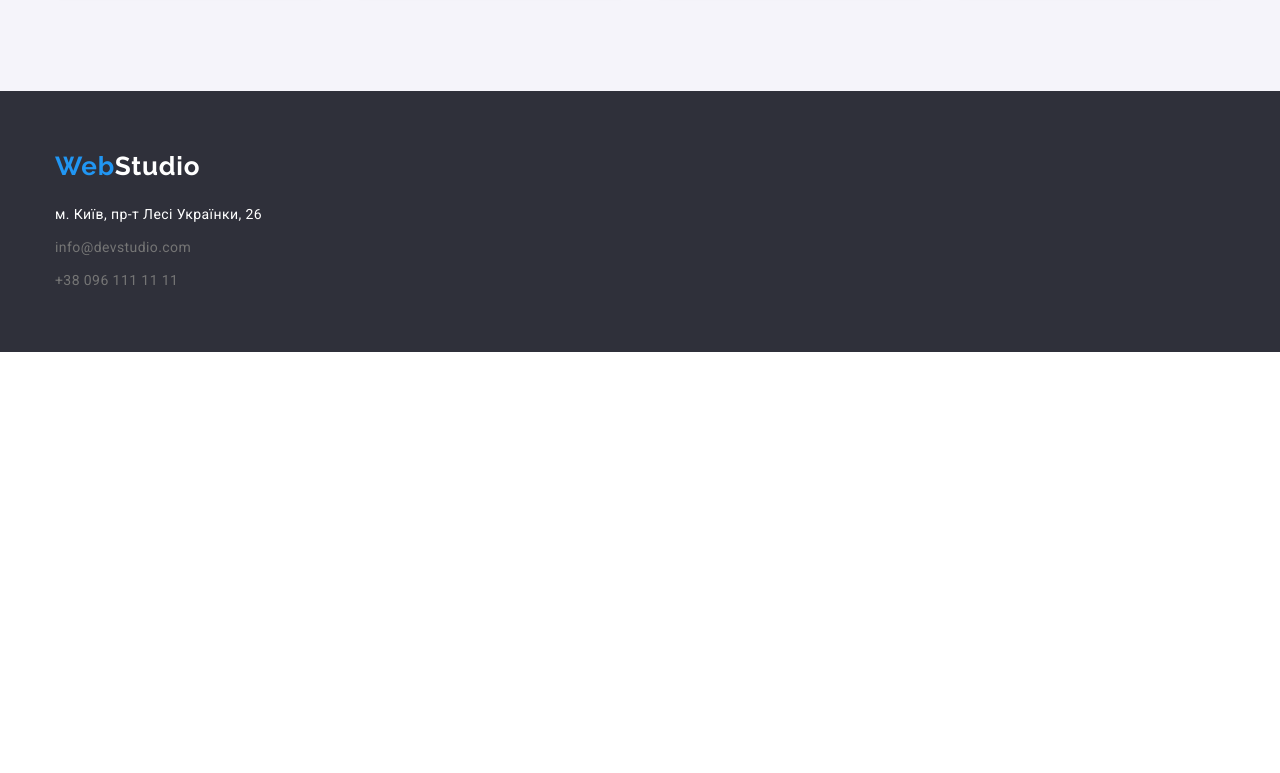
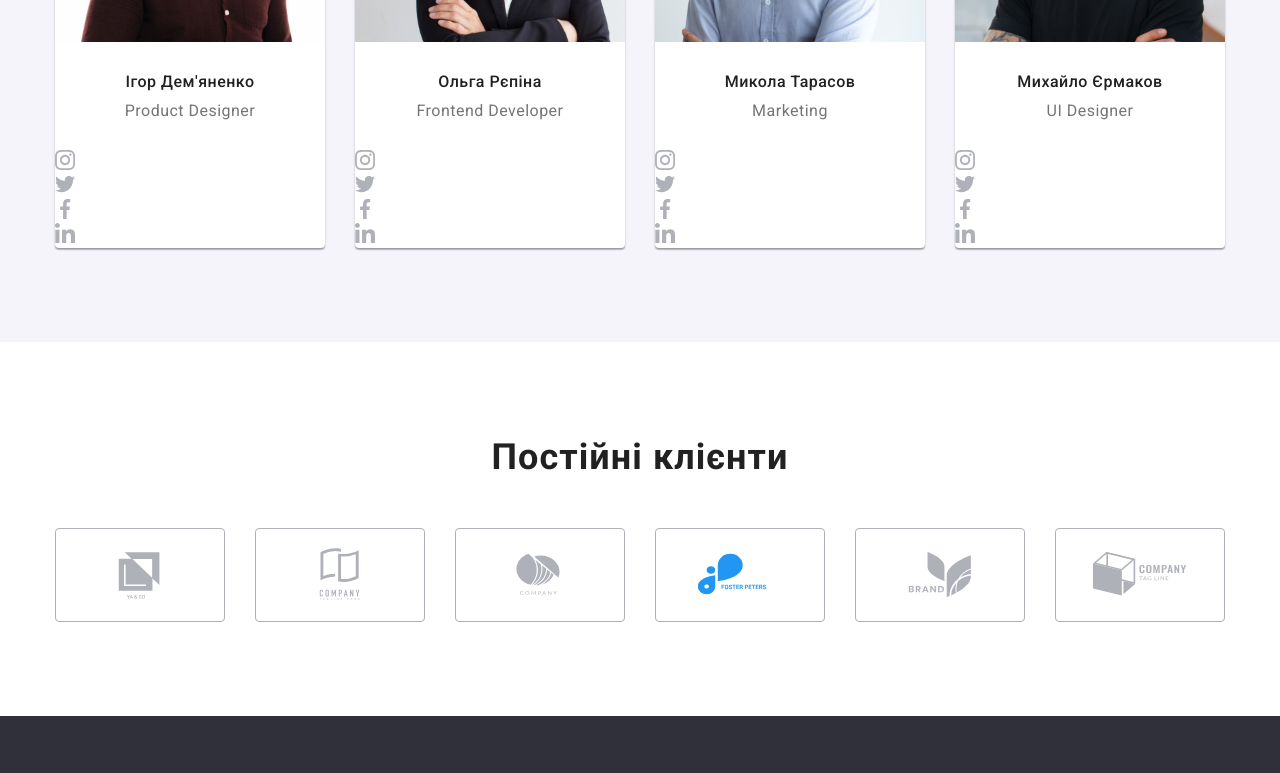
Before and after one commit to SerhiiOd/goit-markup-hw-04, a plain HTML site: page index.html in a window 1280 px wide. Shown: the part 2005-2778 px from the top of the page. Before the commit the page ends 2357 px from the top, so only its background shows below. Drawn offline with nearby package versions, Linux system fonts and the light colour scheme.

Commit message:
AllNewSummary

```diff
--- a/css/styles.css
+++ b/css/styles.css
@@ -19,11 +19,11 @@ html {
   box-sizing: border-box;
 }
 
-*,
+/* *,
 *::before,
 *::after {
   box-sizing: inherit;
-}
+} */
 
 body {
   font-family: 'Roboto', sans-serif;
@@ -134,6 +134,10 @@ img {
   margin-left: 50px;
 }
 
+.icon-contact {
+  margin-right: 10px;
+}
+
 .contact .info {
   display: block;
   color: var(--color-text-contact);
@@ -206,6 +210,16 @@ img {
   clip-path: inset(100%);
   clip: rect(0 0 0 0);
   overflow: hidden;
+}
+
+.icon-information {
+  display: flex;
+  justify-content: center;
+  align-items: center;
+  height: 120px;
+  margin-bottom: 30px;
+  background: #f5f4fa;
+  border-radius: 4px;
 }
 
 .information {
@@ -300,6 +314,28 @@ img {
   margin-bottom: var(--margin-content);
   margin-left: auto;
 }
+/* Постійні клієнти */
+
+.list-client {
+  display: flex;
+  gap: 30px;
+
+}
+
+.logo-center {
+  display: flex;
+  justify-content: center;
+  width: calc(100% - 150px / 6);
+  border: 1px solid #afb1b8;
+  border-radius: 4px;
+}
+
+.client-link {
+  display: flex;
+  width: auto;
+  height: 92px;
+  align-items: center;
+}
 
 /* Портфоліо */
 
@@ -342,6 +378,11 @@ img {
   flex-wrap: wrap;
   margin-top: -30px;
   margin-right: -30px;
+}
+
+.mark-bg:hover {
+  box-shadow: 0px 1px 1px rgba(0, 0, 0, 0.12), 0px 4px 4px rgba(0, 0, 0, 0.06),
+    1px 4px 6px rgba(0, 0, 0, 0.16);
 }
 
 .maket-bg > .mark-bg {
--- a/index.html
+++ b/index.html
@@ -32,9 +32,19 @@
         <!--Контакти-->
         <ul class="contact">
           <li class="item-info">
-            <a href="mailto:info@devstudio.com" class="info">info@devstudio.com</a>
+            <a href="mailto:info@devstudio.com" class="info"
+              ><svg class="icon-contact" width="16px" height="12px">
+                <use href="./images/symbol-defs.svg#envelope"></use></svg
+              >info@devstudio.com</a
+            >
           </li>
-          <li class="item-info"><a href="tel:+380961111111" class="info">+38 096 111 11 11</a></li>
+          <li class="item-info">
+            <a href="tel:+380961111111" class="info"
+              ><svg class="icon-contact" width="10px" height="16px">
+                <use href="./images/symbol-defs.svg#smartphone"></use></svg
+              >+38 096 111 11 11</a
+            >
+          </li>
         </ul>
       </div>
     </header>
@@ -55,24 +65,44 @@
           <h2 class="visually-hidden">Shadow</h2>
           <ul class="information">
             <li class="info-item">
+              <div class="icon-information">
+                <svg width="70px" height="70px">
+                  <use href="./images/symbol-defs.svg#antenna"></use>
+                </svg>
+              </div>
               <h3 class="factor">УВАГА ДО ДЕТАЛЕЙ</h3>
               <p class="opisanie">
                 Ідейні міркування, і навіть початок повсякденної роботи з формування позиції.
               </p>
             </li>
             <li class="info-item">
+              <div class="icon-information">
+                <svg width="70px" height="70px">
+                  <use href="./images/symbol-defs.svg#clock"></use>
+                </svg>
+              </div>
               <h3 class="factor">ПУНКТУАЛЬНІСТЬ</h3>
               <p class="opisanie">
                 Завдання організації, особливо рамки і місце навчання кадрів тягне у себе.
               </p>
             </li>
             <li class="info-item">
+              <div class="icon-information">
+                <svg width="70px" height="70px">
+                  <use href="./images/symbol-defs.svg#diagram"></use>
+                </svg>
+              </div>
               <h3 class="factor">ПЛАНУВАННЯ</h3>
               <p class="opisanie">
                 Так само консультація з широким активом значною мірою зумовлює.
               </p>
             </li>
             <li class="info-item">
+              <div class="icon-information">
+                <svg width="70px" height="70px">
+                  <use href="./images/symbol-defs.svg#astronaut"></use>
+                </svg>
+              </div>
               <h3 class="factor">СУЧАСНІ ТЕХНОЛОГІЇ</h3>
               <p class="opisanie">
                 Значимість цих проблем настільки очевидна, що реалізація планових завдань.
@@ -114,13 +144,29 @@
                 width="270"
                 class="photo-people"
               />
+              <div>
                 <h3 class="name-people">Ігор Дем'яненко</h3>
                 <p class="job-title">Product Designer</p>
+                <ul>
+                  <li><svg width="20px" height="20px"><use href="./images/symbol-defs.svg#instagram"></use></svg></li>
+                  <li><svg width="20px" height="20px"><use href="./images/symbol-defs.svg#twitter"></use></svg></li>
+                  <li><svg width="20px" height="20px"><use href="./images/symbol-defs.svg#facebook"></use></svg></li>
+                  <li><svg width="20px" height="20px"><use href="./images/symbol-defs.svg#linkedin"></use></svg></li>
+                </ul>
+              </div>
             </li>
             <li class="bg-card">
               <img src="./images/nametwo.jpg" alt="Ольга Рєпіна" width="270" class="photo-people" />
+              <div>
                 <h3 class="name-people">Ольга Рєпіна</h3>
                 <p class="job-title">Frontend Developer</p>
+                <ul>
+                  <li><svg width="20px" height="20px"><use href="./images/symbol-defs.svg#instagram"></use></svg></li>
+                  <li><svg width="20px" height="20px"><use href="./images/symbol-defs.svg#twitter"></use></svg></li>
+                  <li><svg width="20px" height="20px"><use href="./images/symbol-defs.svg#facebook"></use></svg></li>
+                  <li><svg width="20px" height="20px"><use href="./images/symbol-defs.svg#linkedin"></use></svg></li>
+                </ul>
+              </div>
             </li>
             <li class="bg-card">
               <img
@@ -129,8 +175,16 @@
                 width="270"
                 class="photo-people"
               />
+              <div>
                 <h3 class="name-people">Микола Тарасов</h3>
                 <p class="job-title">Marketing</p>
+                <ul>
+                  <li><svg width="20px" height="20px"><use href="./images/symbol-defs.svg#instagram"></use></svg></li>
+                  <li><svg width="20px" height="20px"><use href="./images/symbol-defs.svg#twitter"></use></svg></li>
+                  <li><svg width="20px" height="20px"><use href="./images/symbol-defs.svg#facebook"></use></svg></li>
+                  <li><svg width="20px" height="20px"><use href="./images/symbol-defs.svg#linkedin"></use></svg></li>
+                </ul>
+              </div>
             </li>
             <li class="bg-card">
               <img
@@ -139,8 +193,59 @@
                 width="270"
                 class="photo-people"
               />
+              <div>
                 <h3 class="name-people">Михайло Єрмаков</h3>
                 <p class="job-title">UI Designer</p>
+                <ul>
+                  <li><svg width="20px" height="20px"><use href="./images/symbol-defs.svg#instagram"></use></svg></li>
+                  <li><svg width="20px" height="20px"><use href="./images/symbol-defs.svg#twitter"></use></svg></li>
+                  <li><svg width="20px" height="20px"><use href="./images/symbol-defs.svg#facebook"></use></svg></li>
+                  <li><svg width="20px" height="20px"><use href="./images/symbol-defs.svg#linkedin"></use></svg></li>
+                </ul>
+              </div>
+            </li>
+          </ul>
+        </div>
+      </section>
+      <section class="section">
+        <div class="container">
+          <h2 class="glava">Постійні клієнти</h2>
+          <ul class="list-client">
+            <li class="logo-center">
+              <a href="/" class="client-link"
+                ><svg class="icon-client" width="106px" height="60px">
+                  <use href="./images/symbol-defs.svg#logo-1"></use></svg
+              ></a>
+            </li>
+            <li class="logo-center">
+              <a href="/" class="client-link"
+                ><svg class="icon-client" width="106px" height="60px">
+                  <use href="./images/symbol-defs.svg#logo-2"></use></svg
+              ></a>
+            </li>
+            <li class="logo-center">
+              <a href="/" class="client-link"
+                ><svg class="icon-client" width="106px" height="60px">
+                  <use href="./images/symbol-defs.svg#logo-3"></use></svg
+              ></a>
+            </li>
+            <li class="logo-center">
+              <a href="/" class="client-link"
+                ><svg class="icon-client" width="106px" height="60px">
+                  <use href="./images/symbol-defs.svg#logo-4"></use></svg
+              ></a>
+            </li>
+            <li class="logo-center">
+              <a href="/" class="client-link"
+                ><svg class="icon-client" width="106px" height="60px">
+                  <use href="./images/symbol-defs.svg#logo-5"></use></svg
+              ></a>
+            </li>
+            <li class="logo-center">
+              <a href="/" class="client-link"
+                ><svg class="icon-client" width="106px" height="60px">
+                  <use href="./images/symbol-defs.svg#logo-6"></use></svg
+              ></a>
             </li>
           </ul>
         </div>
```
Lines whose indentation alone changed are shown as unchanged.
